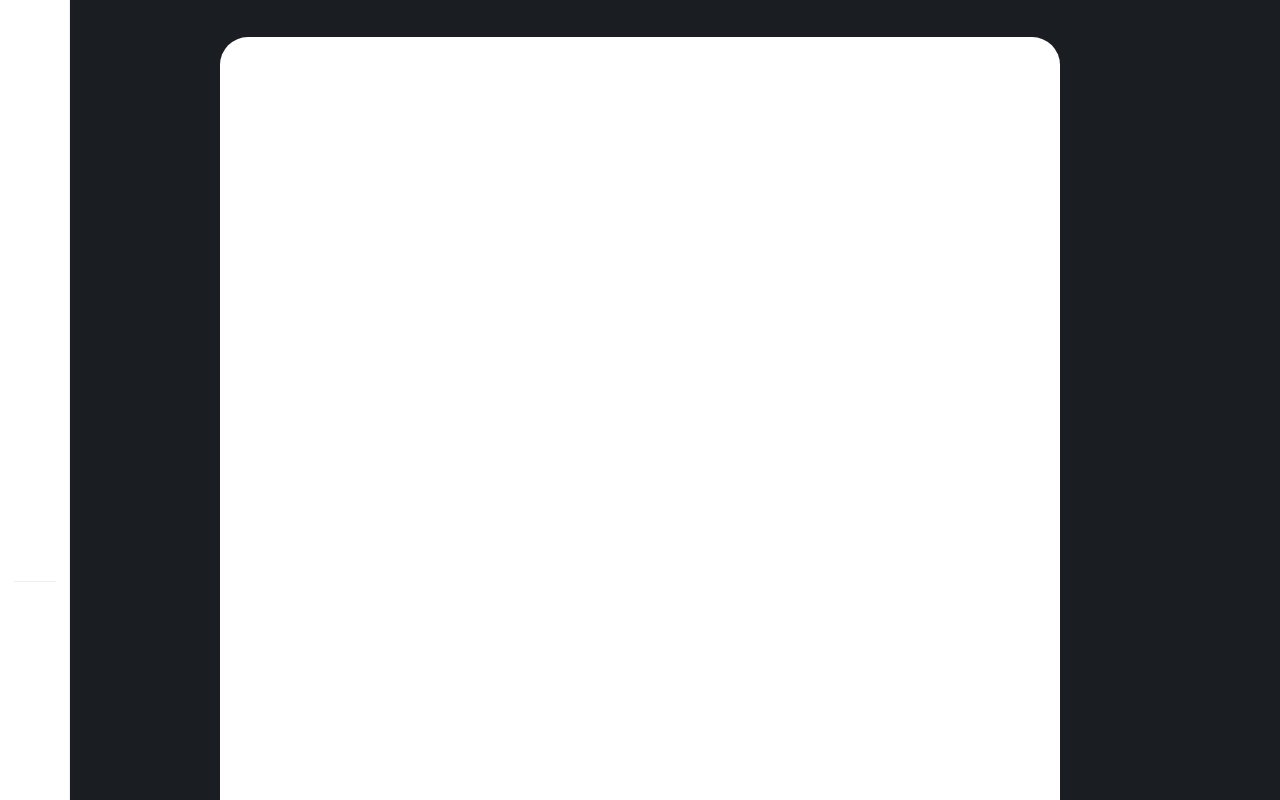
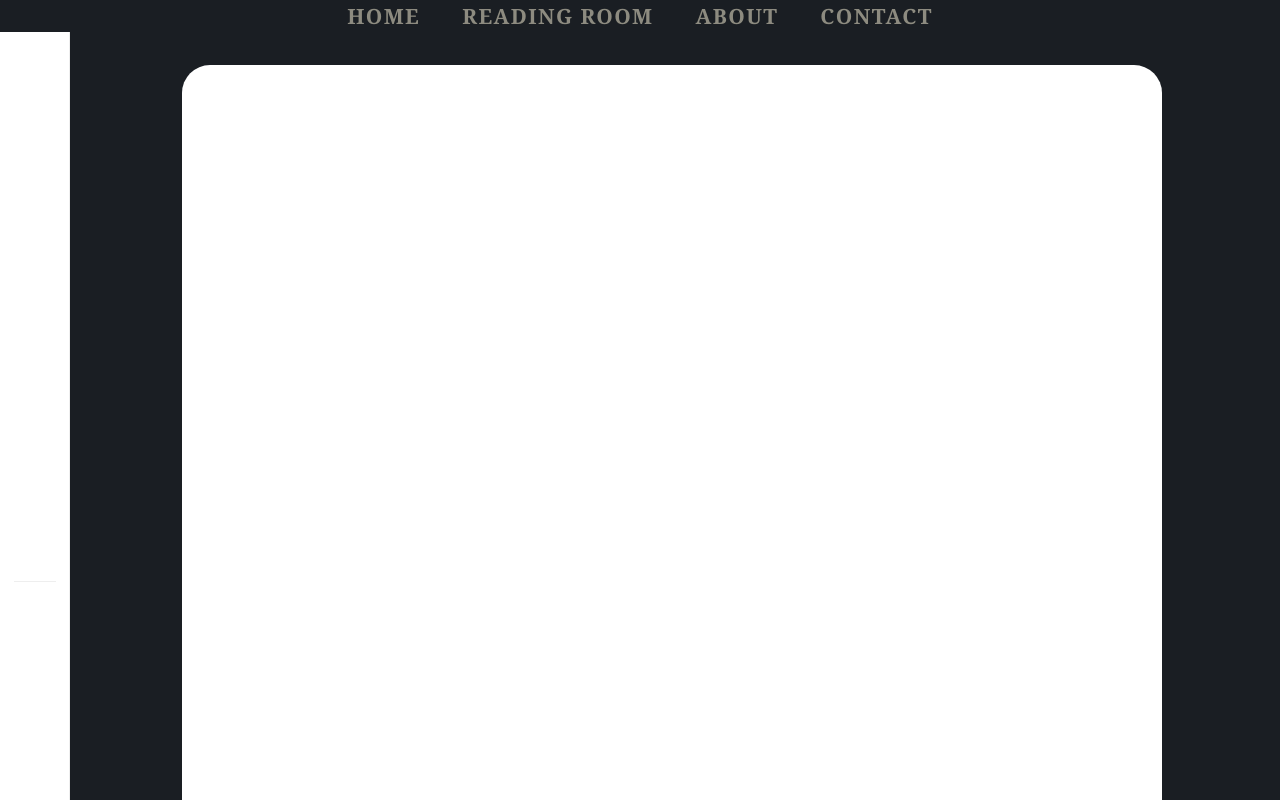
Before and after one commit to MicMetz/library, a Next.js app: page /ReadingRoom/ReadingRoom in a window 1280 px wide. Built offline with nearby package versions, Linux system fonts and the light colour scheme.

Commit message:
Reading Room layout

```diff
--- a/pages/Homepage/Homepage.js
+++ b/pages/Homepage/Homepage.js
@@ -16,6 +16,7 @@ import { CurrentReadings } from '/public/datasets/CurrentReadings.js'
 export default function Homepage () {
 
   return (
+    <Layout >
       <HomeBody >
         <SideBar
           title = {CurrentReadings[ 0 ].title}
@@ -58,5 +59,6 @@ export default function Homepage () {
 
         </HomeFooter >
       </HomeBody >
+    </Layout >
   )
 }
--- a/pages/ReadingRoom/ReadingRoom.js
+++ b/pages/ReadingRoom/ReadingRoom.js
@@ -14,6 +14,7 @@ export default function ReadingRoom () {
   const [activeReading, setActiveReading] = useState(0)
 
   return (
+    <Layout >
     <ReadingRoomBody >
       <SideBar
         title = {activeReading.title}
@@ -31,5 +32,6 @@ export default function ReadingRoom () {
 
       {/* </ReadingRoomFooter > */}
     </ReadingRoomBody >
+    </Layout >
   )
 }
--- a/pages/components/Layout.js
+++ b/pages/components/Layout.js
@@ -9,6 +9,7 @@ export const Layout = ({ children }) => {
     <>
     <div className = "text-slate-800">
     <Navigation />
+
       <main >{children}</main >
     </div >
     </>
--- a/pages/index.js
+++ b/pages/index.js
@@ -8,10 +8,10 @@ import ReadingRoom from './ReadingRoom/ReadingRoom.js'
 
 const Index = ({ page, navigation, settings }) => {
   return (
-    <Layout >
+    <>
       {/* <ReadingRoom /> */}
       <Homepage />
-    </Layout >
+    </>
   )
 }
 
--- a/styles/ArticleStyledComponents.js
+++ b/styles/ArticleStyledComponents.js
@@ -7,7 +7,7 @@ import styled from 'styled-components'
 export const ArticlePage = styled.section`
   display: flex;
   position: relative;
-  max-width: 60rem;
+  max-width: 70rem;
   top: calc(100vh - 50rem);
   min-height: 100vh;
   width: 100%;
--- a/styles/ReadingRoomStyledComponents.js
+++ b/styles/ReadingRoomStyledComponents.js
@@ -4,11 +4,8 @@ import styled from 'styled-components'
 
 
 export const ReadingRoomBody = styled.div`
-  display: flex;
-  position: absolute;
-  top: 0;
-  left: 0;
-  width: 100vw;
+  position: relative;
+  width: 100%;
   height: 100vh;
   overflow-y: scroll;
   background: #1A1E23FF !important;
@@ -18,6 +15,10 @@ export const ReadingRoomBody = styled.div`
   align-items: center;
   justify-items: center;
 
+  padding: 4rem 2rem 0 !important;
+  line-height: 24px;
+  //background-size: 100px 100px;
+  background-blend-mode: multiply;
 
 `
 
--- a/styles/StyledComponents.js
+++ b/styles/StyledComponents.js
@@ -63,7 +63,7 @@ export const SidebarHeader = styled.header`
 
 export const SideMenuOpened = styled(SideMenuClosed)`
   left: 0;
-  max-width: 45vw;
+  max-width: 50vw;
   width: fit-content;
   padding: 1.5rem 2rem;
   border-right: 1px solid #f0f0f0;
```
Lines whose indentation alone changed are shown as unchanged.
